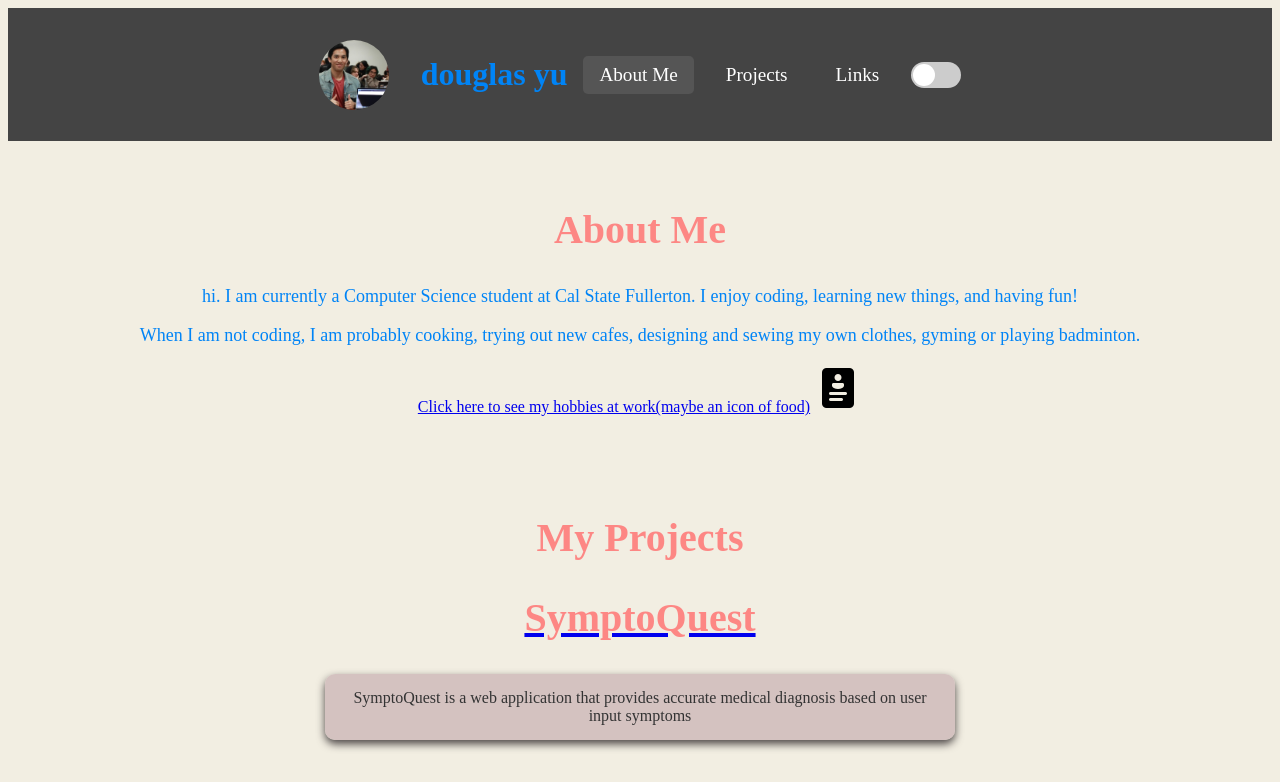
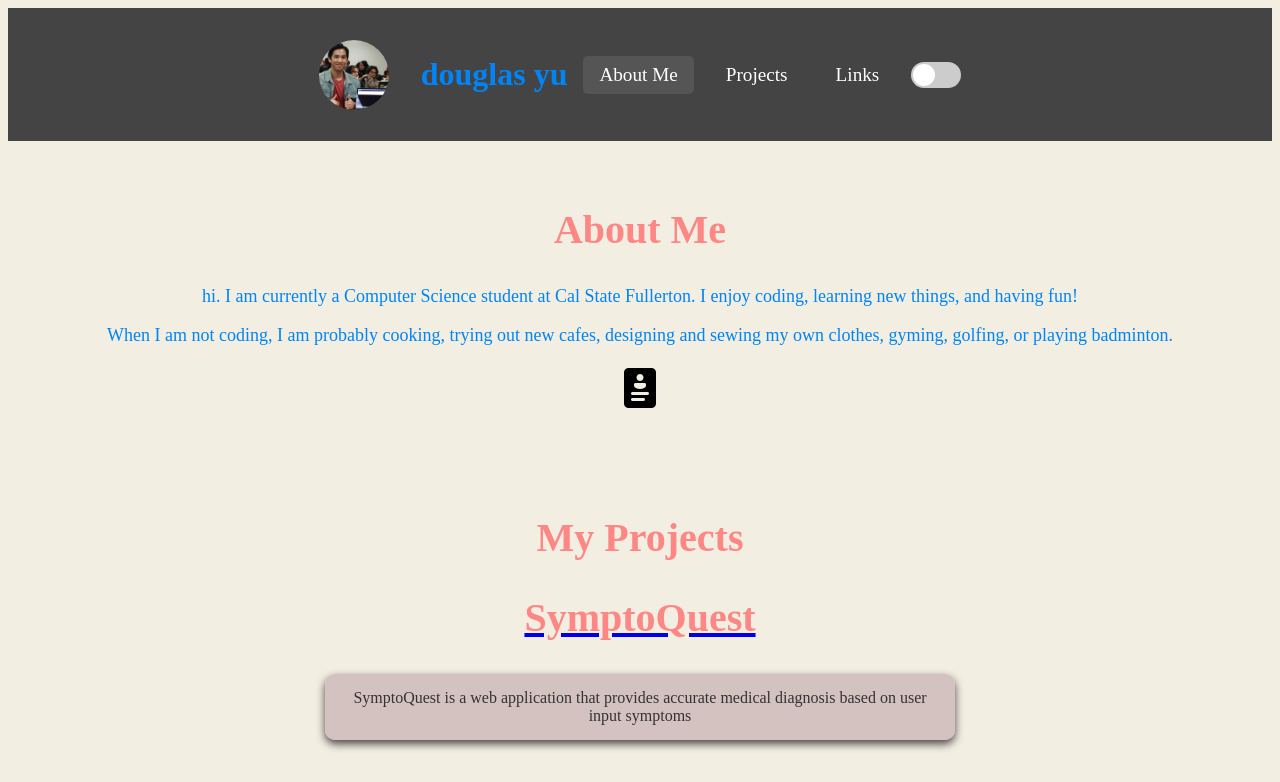
Before and after one commit to Douglasmyu/portfolio, a SvelteKit app: page / in a window 1280 px wide. Shown: the top 782 px of the page. Built offline with nearby package versions, Linux system fonts and the light colour scheme.

Commit message:
resume added

```diff
--- a/src/routes/+page.svelte
+++ b/src/routes/+page.svelte
@@ -19,8 +19,13 @@
     function openSpotify(){
       window.open('https://open.spotify.com/user/douglife-us?si=e9b2a5f65a064dcc');
     }
+
+    const resumePath = "/Douglas-2.pdf";
     function openResume(){
-      window.open('');
+      const link = document.createElement('a');
+      link.href = resumePath; // Path to your PDF file
+      link.download = "Douglas_Resume.pdf"; // Suggested filename for the download
+      link.click(); // Programmatically trigger the download
     }
   </script>
 
@@ -165,9 +170,8 @@
         I enjoy coding, learning new things, and having fun!
     </p>
     <p>
-        When I am not coding, I am probably cooking, trying out new cafes, designing and sewing my own clothes, gyming or playing badminton.
+        When I am not coding, I am probably cooking, trying out new cafes, designing and sewing my own clothes, gyming, golfing, or playing badminton.
     </p>
-    <a href="src/routes/hobbies/+page.svelte">Click here to see my hobbies at work(maybe an icon of food)</a>
     <img src="/img/resumeIcon.png" class="icon" on:click={openResume}>
 
 
```
Also changed, not shown: 1 other file (tests, documents, lock files or other folders).
